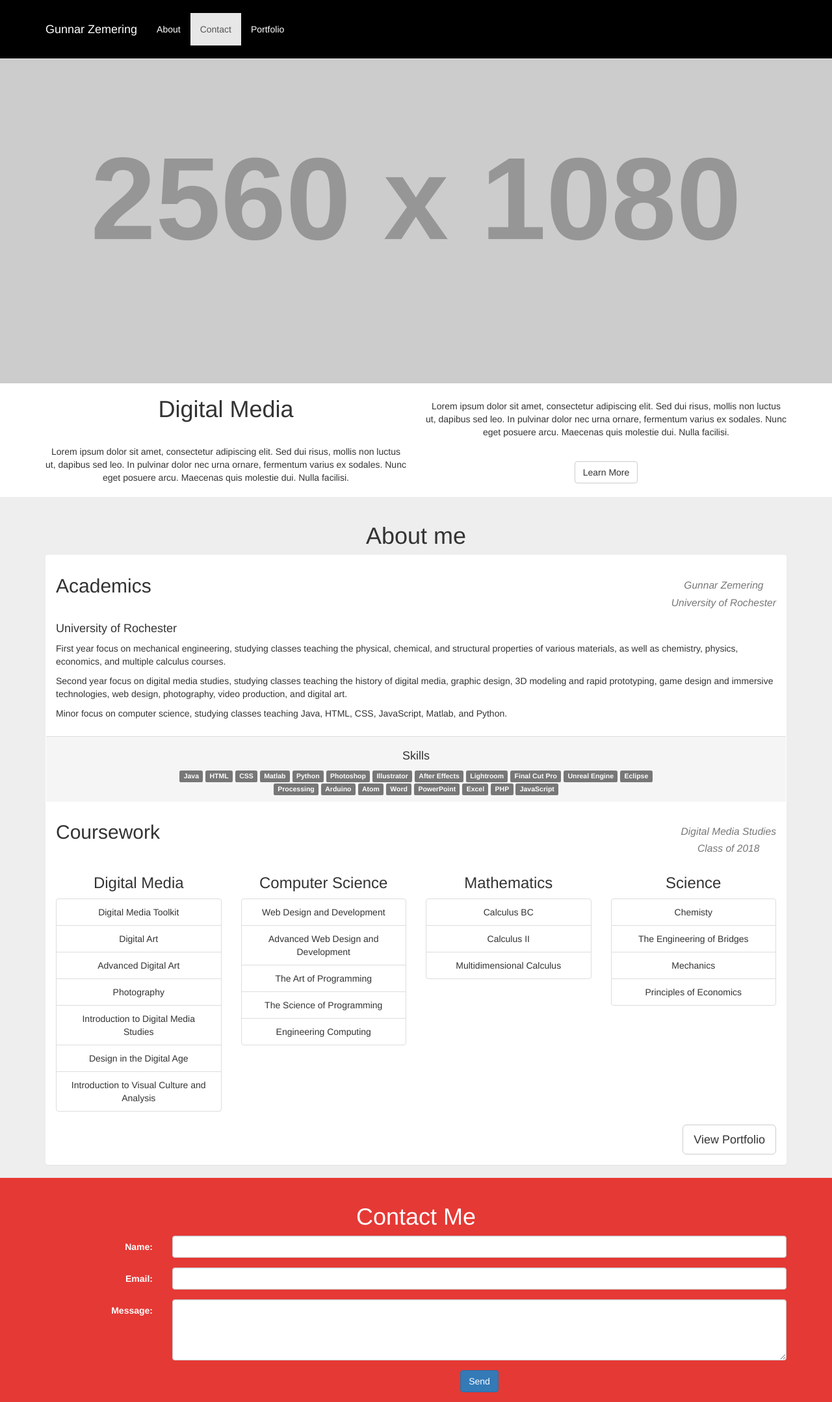
After one commit to t0pgunn/project3, a PHP site: page /index.php in a window 1280 px wide. The commit adds this page. Shown: the whole page at 65% size. Run offline with PHP 8.4, Linux system fonts and the light colour scheme; grey boxes labelled with a size stand in for pictures from a placeholder-image service; some libraries are stand-ins or nearby versions.

Commit message:
added php includes, more content, removed column padding

```diff
--- a/css/styles.css
+++ b/css/styles.css
@@ -73,7 +73,7 @@ color: #E53935;
 }
 
 .contact-section {
-    height: 100%;
+    /*height: 100%;*/
     padding-top: 20px;
     text-align: center;
     background: #E53935;
@@ -85,3 +85,9 @@ color: #E53935;
 margin-top: -40px;
 
 }
+
+.close-columns{
+
+margin: 0px;
+
+}
--- a/index.html
+++ b/index.php
@@ -23,41 +23,7 @@
 
 <body id="page-top" data-spy="scroll" data-target=".navbar-fixed-top">
 
-    <!-- Navigation -->
-    <nav class="navbar navbar-default navbar-fixed-top" role="navigation">
-        <div class="container">
-            <div class="navbar-header page-scroll">
-                <button type="button" class="navbar-toggle" data-toggle="collapse" data-target=".navbar-ex1-collapse">
-                    <span class="sr-only">Toggle navigation</span>
-                    <span class="icon-bar"></span>
-                    <span class="icon-bar"></span>
-                    <span class="icon-bar"></span>
-                </button>
-                <a class="navbar-brand page-scroll" href="#page-top">Gunnar Zemering</a>
-            </div>
-
-            <!-- Collect the nav links, forms, and other content for toggling -->
-            <div class="collapse navbar-collapse navbar-ex1-collapse">
-                <ul class="nav navbar-nav">
-                    <!-- Hidden li included to remove active class from about link when scrolled up past about section -->
-                    <li class="hidden">
-                        <a class="page-scroll" href="#page-top"></a>
-                    </li>
-                    <li>
-                        <a class="page-scroll" href="#about">About</a>
-                    </li>
-                    <li>
-                        <a class="page-scroll" href="#contact">Contact</a>
-                    </li>
-                    <li>
-                        <a class="page-scroll" href="portfolio.html">Portfolio</a>
-                    </li>
-                </ul>
-            </div>
-            <!-- /.navbar-collapse -->
-        </div>
-        <!-- /.container -->
-    </nav>
+<?php include "nav-home.php" ?>
 
     <!-- Intro Section -->
     <section id="intro" class="intro-section">
@@ -155,6 +121,8 @@
 
             <div class="panel-footer">
             <h4>Skills</h4>
+            <div class="row">
+              <div class="col-sm-8 col-sm-offset-2">
                 <span class="label label-default">Java</span>
                 <span class="label label-default">HTML</span>
                 <span class="label label-default">CSS</span>
@@ -175,6 +143,8 @@
                 <span class="label label-default">Excel</span>
                 <span class="label label-default">PHP</span>
                 <span class="label label-default">JavaScript</span>
+              </div>
+            </div>
             </div>
 
               <div class="panel-heading heading-two">
@@ -195,7 +165,7 @@
           <div class="panel-body">
 
             <div class="row course-list">
-                <div class="col-md-3">
+                <div class="col-sm-3 close-columns">
                     <h3>Digital Media</h3>
                     <ul class="list-group">
                       <li class="list-group-item">Digital Media Toolkit</li>
@@ -207,7 +177,7 @@
                       <li class="list-group-item">Introduction to Visual Culture and Analysis</li>
                     </ul>
                 </div>
-                <div class="col-md-3">
+                <div class="col-sm-3">
                   <h3>Computer Science</h3>
                   <ul class="list-group">
                     <li class="list-group-item">Web Design and Development</li>
@@ -218,7 +188,7 @@
 
                   </ul>
                 </div>
-                <div class="col-md-3">
+                <div class="col-sm-3">
                   <h3>Mathematics</h3>
                   <ul class="list-group">
                     <li class="list-group-item">Calculus BC</li>
@@ -227,7 +197,7 @@
 
                   </ul>
                 </div>
-                <div class="col-md-3">
+                <div class="col-sm-3">
                   <h3>Science</h3>
                   <ul class="list-group">
                     <li class="list-group-item">Chemisty</li>
@@ -237,6 +207,8 @@
                 </div>
 
             </div>
+
+          <a class="btn btn-default btn-lg  pull-right" href="portfolio.html">View Portfolio</a></div>
 
           </div>
 
--- /dev/null
+++ b/nav-home.php
@@ -0,0 +1,35 @@
+<!-- Navigation -->
+<nav class="navbar navbar-default navbar-fixed-top" role="navigation">
+    <div class="container">
+        <div class="navbar-header page-scroll">
+            <button type="button" class="navbar-toggle" data-toggle="collapse" data-target=".navbar-ex1-collapse">
+                <span class="sr-only">Toggle navigation</span>
+                <span class="icon-bar"></span>
+                <span class="icon-bar"></span>
+                <span class="icon-bar"></span>
+            </button>
+            <a class="navbar-brand page-scroll" href="#page-top">Gunnar Zemering</a>
+        </div>
+
+        <!-- Collect the nav links, forms, and other content for toggling -->
+        <div class="collapse navbar-collapse navbar-ex1-collapse">
+            <ul class="nav navbar-nav">
+                <!-- Hidden li included to remove active class from about link when scrolled up past about section -->
+                <li class="hidden">
+                    <a class="page-scroll" href="#page-top"></a>
+                </li>
+                <li>
+                    <a class="page-scroll" href="#about">About</a>
+                </li>
+                <li>
+                    <a class="page-scroll" href="#contact">Contact</a>
+                </li>
+                <li>
+                    <a class="page-scroll" href="portfolio.php">Portfolio</a>
+                </li>
+            </ul>
+        </div>
+        <!-- /.navbar-collapse -->
+    </div>
+    <!-- /.container -->
+</nav>
```
Also changed, not shown: nav-portfolio.php (added, +35 -0 lines), portfolio.php (renamed from portfolio.html, +1 -39 lines).
